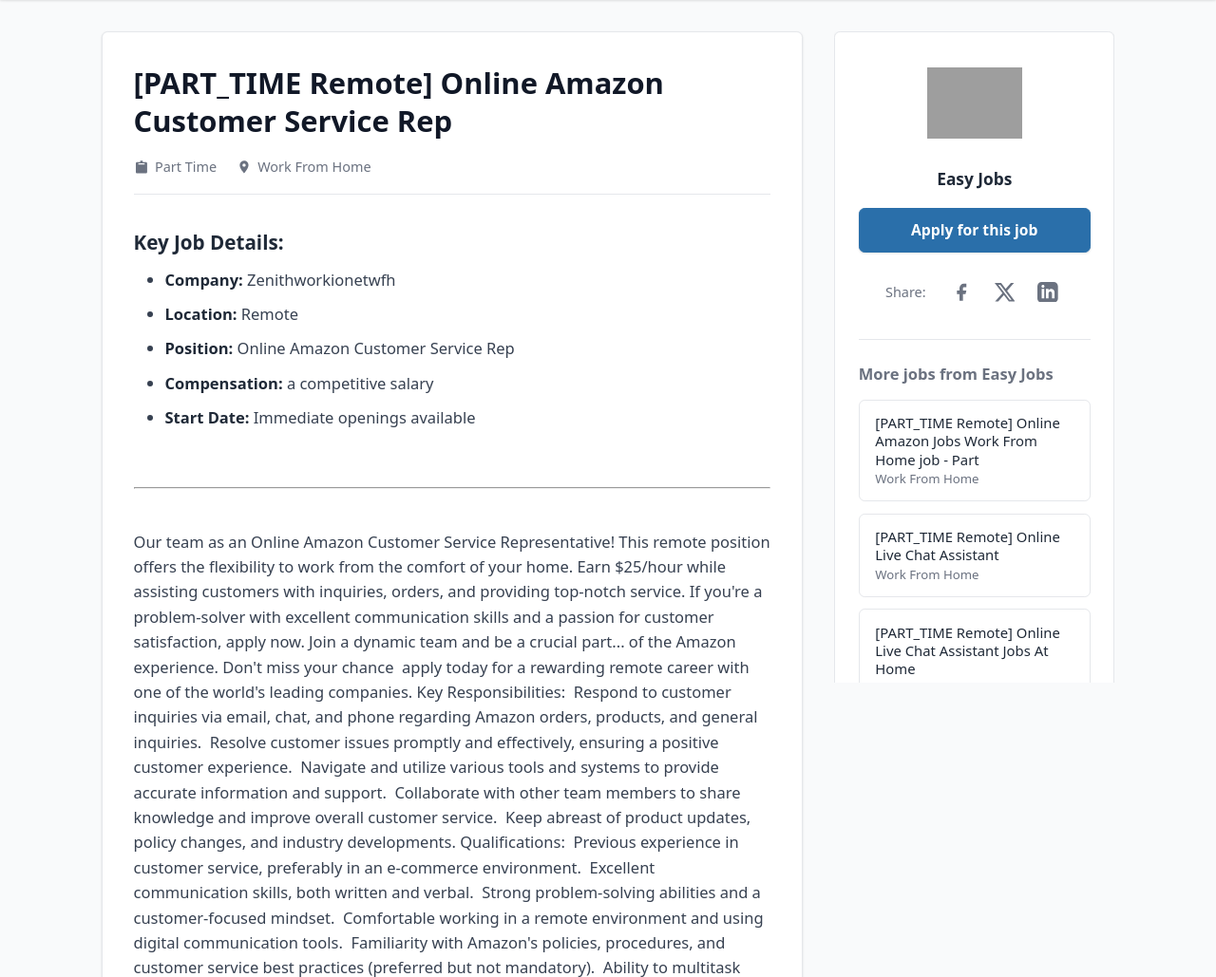
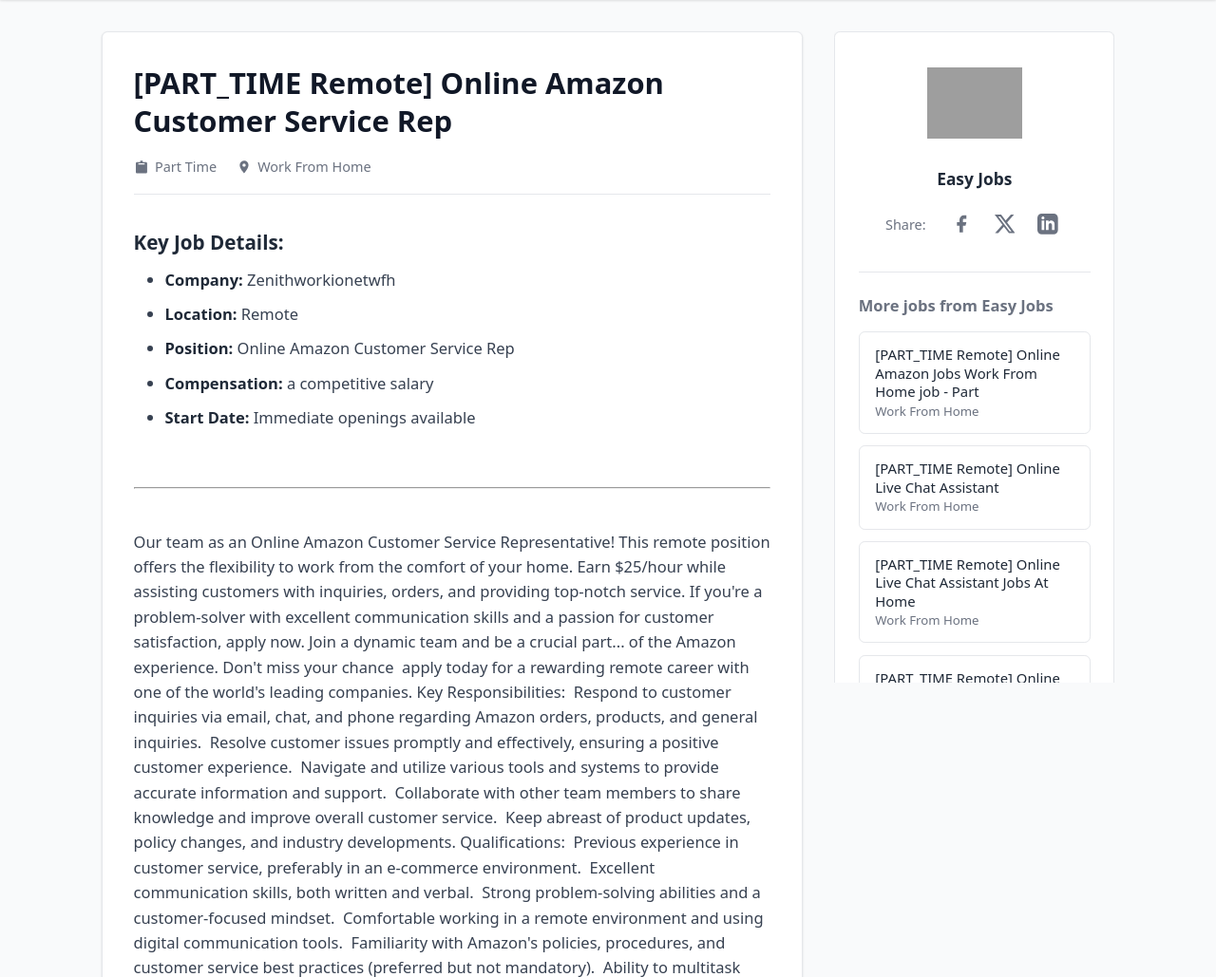
Before and after one commit to johnjoi/my-php-shopify-app, a PHP site: page /parttime-remote-online-amazon-customer-service-rep-jk4j7.html in a window 1280 px wide. Shown: the part 65-1094 px from the top of the page at 95% size. Run offline with PHP 8.4, Linux system fonts and the light colour scheme; grey boxes are pictures that could not be loaded.

Commit message:
Update style.css

```diff
--- a/job/style.css
+++ b/job/style.css
@@ -302,3 +302,7 @@ a:focus-visible, button:focus-visible, input:focus-visible, select:focus-visible
    .search-form input[type="search"] { min-width: 80px; }
    .logo { font-size: 1.1rem; }
 }
+
+.sidebar .btn-apply {
+  display: none !important;
+}
```
